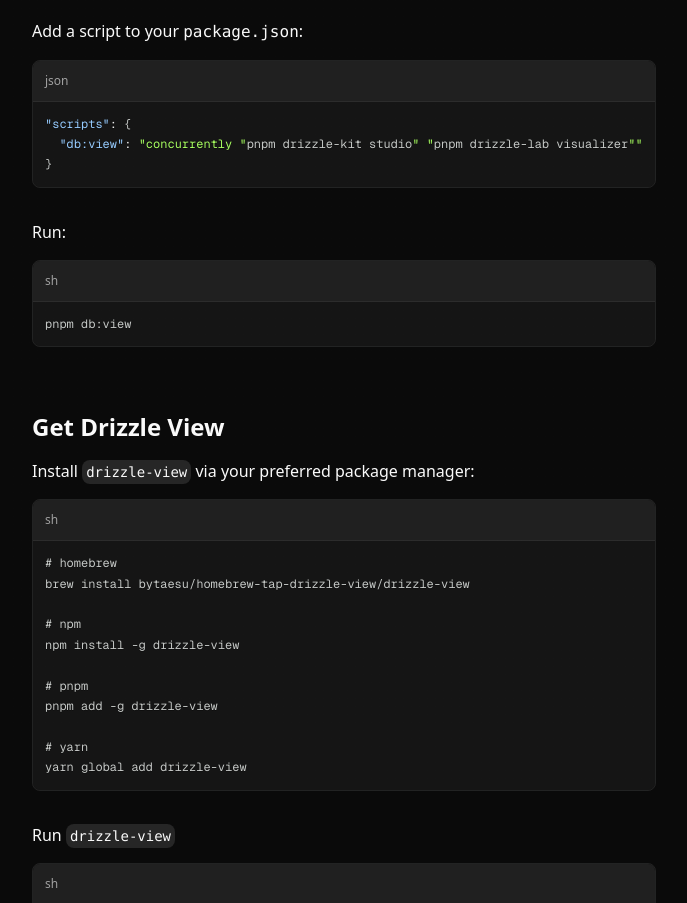
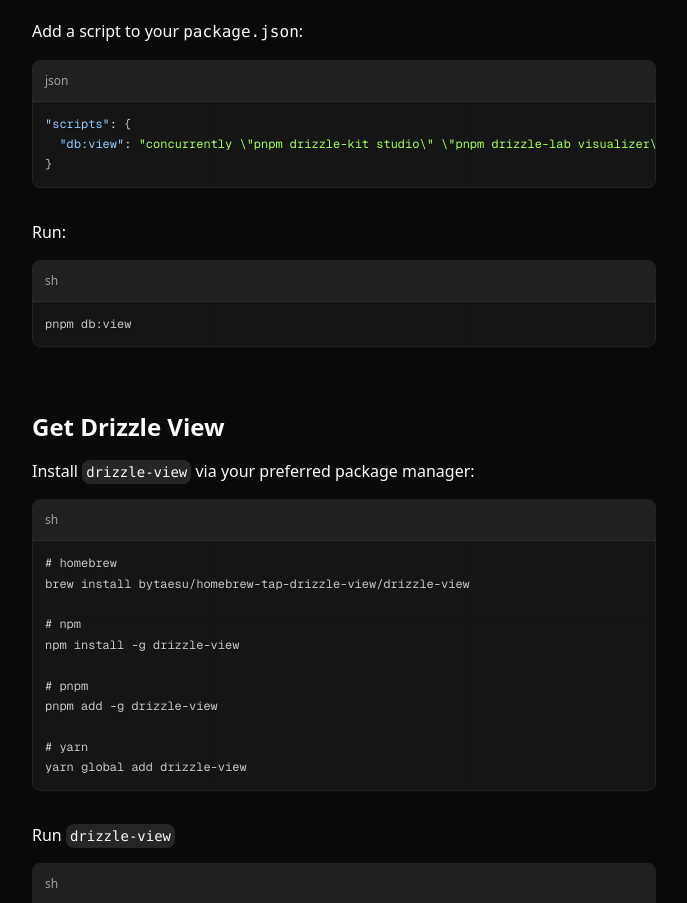
Before and after one commit to bytaesu/drizzle-view, a Next.js app in the folder website/: page / in a window 1280 px wide. Shown: the part 1160-2063 px from the top of the page, without its empty margins (296-983 px from the left). Built offline with nearby package versions, Linux system fonts and the light colour scheme.

Commit message:
fix broken syntax

```diff
--- a/website/src/app/page.tsx
+++ b/website/src/app/page.tsx
@@ -76,7 +76,7 @@ const HowToUse = () => {
 `;
 
   const projectScriptCode = `"scripts": {
-  "db:view": "concurrently \"pnpm drizzle-kit studio\" \"pnpm drizzle-lab visualizer\""
+  "db:view": "concurrently \\"pnpm drizzle-kit studio\\" \\"pnpm drizzle-lab visualizer\\""
 }
 `;
 
```
